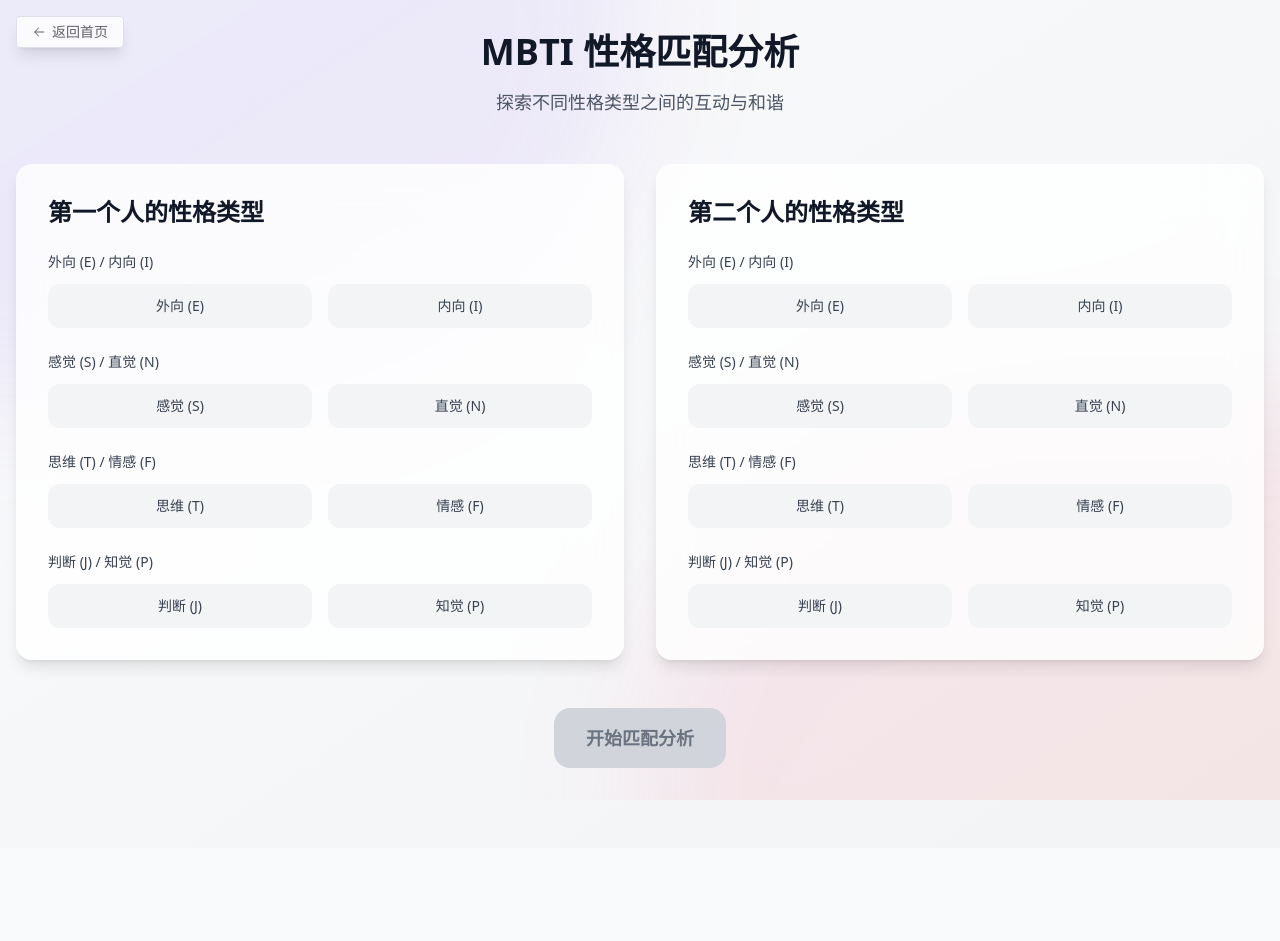
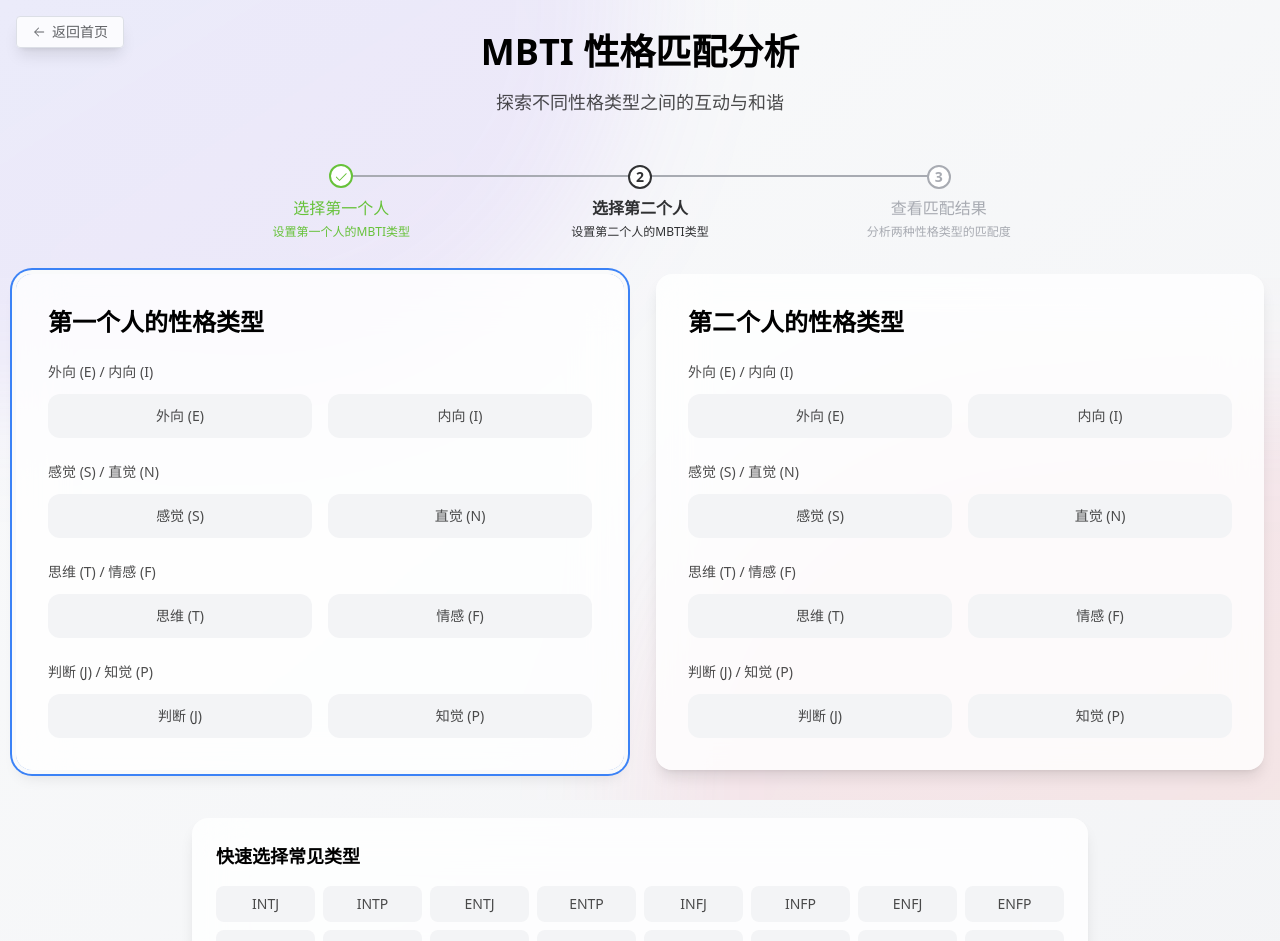
Before and after one commit to CHENNBOO/AiMatch, a Vue app: page /mbti in a window 1280 px wide. Shown: the top 941 px of the page. Before the commit the page ends 848 px from the top, so only its background shows below. Built offline with nearby package versions, Linux system fonts and the light colour scheme.

Commit message:
优化匹配选择逻辑

```diff
--- a/src/components/MbtiMatch.vue
+++ b/src/components/MbtiMatch.vue
@@ -18,28 +18,41 @@
 
       <!-- 标题区 -->
       <div class="text-center mb-12">
-        <h1 class="text-4xl font-bold text-gray-900 dark:text-white mb-4">MBTI 性格匹配分析</h1>
-        <p class="text-gray-600 dark:text-gray-300 text-lg">探索不同性格类型之间的互动与和谐</p>
+        <h1 class="text-4xl font-bold text-black dark:text-white mb-4">MBTI 性格匹配分析</h1>
+        <p class="text-black/70 dark:text-white/70 text-lg">探索不同性格类型之间的互动与和谐</p>
+      </div>
+
+      <!-- 步骤指示器 -->
+      <div class="max-w-4xl mx-auto mb-8">
+        <el-steps :active="currentStep" finish-status="success" process-status="process" align-center>
+          <el-step title="选择第一个人" description="设置第一个人的MBTI类型" />
+          <el-step title="选择第二个人" description="设置第二个人的MBTI类型" />
+          <el-step title="查看匹配结果" description="分析两种性格类型的匹配度" />
+        </el-steps>
       </div>
 
       <!-- 选择区域 -->
       <div class="grid grid-cols-1 md:grid-cols-2 gap-8 mb-12">
         <!-- 左侧选择区 -->
-        <div class="bg-white/80 dark:bg-gray-800/80 backdrop-blur-xl rounded-2xl p-8 shadow-lg hover:shadow-xl transition-all duration-300">
-          <h2 class="text-2xl font-semibold text-gray-900 dark:text-white mb-6">第一个人的性格类型</h2>
+        <div class="bg-white/80 dark:bg-gray-800/80 backdrop-blur-xl rounded-2xl p-8 shadow-lg hover:shadow-xl transition-all duration-300"
+             :class="{'ring-2 ring-blue-500 ring-offset-4 ring-offset-gray-50 dark:ring-offset-gray-800': currentStep === 1}">
+          <div class="flex items-center justify-between mb-6">
+            <h2 class="text-2xl font-semibold text-black dark:text-white">第一个人的性格类型</h2>
+            <el-tag v-if="isFirstPersonComplete" type="success" effect="light" class="ml-2">已完成</el-tag>
+          </div>
           <div class="space-y-6">
             <div v-for="(dimension, key) in dimensions" :key="key" class="space-y-3">
-              <label class="block text-sm font-medium text-gray-700 dark:text-gray-300">{{ dimension.label }}</label>
+              <label class="block text-sm font-medium text-black/70 dark:text-white/70">{{ dimension.label }}</label>
               <div class="grid grid-cols-2 gap-4">
                 <button
                   v-for="option in dimension.options"
                   :key="option.value"
-                  @click="person1[key] = option.value"
+                  @click="selectPersonality(1, key, option.value)"
                   :class="[
                     'px-6 py-3 rounded-xl text-sm font-medium transition-all duration-200',
                     person1[key] === option.value
                       ? 'bg-blue-500 text-white shadow-lg shadow-blue-500/30'
-                      : 'bg-gray-100 dark:bg-gray-700 text-gray-700 dark:text-gray-300 hover:bg-gray-200 dark:hover:bg-gray-600'
+                      : 'bg-gray-100 dark:bg-gray-700 text-black/70 dark:text-white/70 hover:bg-gray-200 dark:hover:bg-gray-600'
                   ]"
                 >
                   {{ option.label }}
@@ -47,24 +60,31 @@
               </div>
             </div>
           </div>
+          <div class="mt-6 flex justify-end" v-if="isFirstPersonComplete">
+            <el-button type="primary" @click="nextStep">下一步</el-button>
+          </div>
         </div>
 
         <!-- 右侧选择区 -->
-        <div class="bg-white/80 dark:bg-gray-800/80 backdrop-blur-xl rounded-2xl p-8 shadow-lg hover:shadow-xl transition-all duration-300">
-          <h2 class="text-2xl font-semibold text-gray-900 dark:text-white mb-6">第二个人的性格类型</h2>
+        <div class="bg-white/80 dark:bg-gray-800/80 backdrop-blur-xl rounded-2xl p-8 shadow-lg hover:shadow-xl transition-all duration-300"
+             :class="{'ring-2 ring-blue-500 ring-offset-4 ring-offset-gray-50 dark:ring-offset-gray-800': currentStep === 2}">
+          <div class="flex items-center justify-between mb-6">
+            <h2 class="text-2xl font-semibold text-black dark:text-white">第二个人的性格类型</h2>
+            <el-tag v-if="isSecondPersonComplete" type="success" effect="light" class="ml-2">已完成</el-tag>
+          </div>
           <div class="space-y-6">
             <div v-for="(dimension, key) in dimensions" :key="key" class="space-y-3">
-              <label class="block text-sm font-medium text-gray-700 dark:text-gray-300">{{ dimension.label }}</label>
+              <label class="block text-sm font-medium text-black/70 dark:text-white/70">{{ dimension.label }}</label>
               <div class="grid grid-cols-2 gap-4">
                 <button
                   v-for="option in dimension.options"
                   :key="option.value"
-                  @click="person2[key] = option.value"
+                  @click="selectPersonality(2, key, option.value)"
                   :class="[
                     'px-6 py-3 rounded-xl text-sm font-medium transition-all duration-200',
                     person2[key] === option.value
                       ? 'bg-blue-500 text-white shadow-lg shadow-blue-500/30'
-                      : 'bg-gray-100 dark:bg-gray-700 text-gray-700 dark:text-gray-300 hover:bg-gray-200 dark:hover:bg-gray-600'
+                      : 'bg-gray-100 dark:bg-gray-700 text-black/70 dark:text-white/70 hover:bg-gray-200 dark:hover:bg-gray-600'
                   ]"
                 >
                   {{ option.label }}
@@ -72,36 +92,50 @@
               </div>
             </div>
           </div>
+          <div class="mt-6 flex justify-between" v-if="currentStep === 2">
+            <el-button @click="previousStep">上一步</el-button>
+            <el-button type="primary" @click="calculateMatch" :disabled="!isSecondPersonComplete">
+              开始分析
+            </el-button>
+          </div>
         </div>
       </div>
 
-      <!-- 匹配按钮 -->
-      <div class="text-center mb-12">
+      <!-- 快速选择区 -->
+      <div class="max-w-4xl mx-auto mb-8">
+        <div class="bg-white/80 dark:bg-gray-800/80 backdrop-blur-xl rounded-2xl p-6 shadow-lg">
+          <h3 class="text-lg font-semibold text-black dark:text-white mb-4">快速选择常见类型</h3>
+          <div class="grid grid-cols-4 md:grid-cols-8 gap-2">
             <button
-          @click="calculateMatch"
-          :disabled="!isSelectionComplete"
-          :class="[
-            'px-8 py-4 rounded-2xl text-lg font-semibold transition-all duration-300 transform hover:scale-105',
-            isSelectionComplete
-              ? 'bg-blue-500 text-white shadow-lg shadow-blue-500/30 hover:bg-blue-600'
-              : 'bg-gray-300 dark:bg-gray-700 text-gray-500 dark:text-gray-400 cursor-not-allowed'
-          ]"
+              v-for="type in commonTypes"
+              :key="type"
+              @click="quickSelect(type)"
+              class="px-3 py-2 rounded-lg text-sm font-medium bg-gray-100 dark:bg-gray-700 text-black/70 dark:text-white/70 hover:bg-blue-500 hover:text-white transition-all duration-200"
             >
-          开始匹配分析
+              {{ type }}
             </button>
+          </div>
+        </div>
       </div>
 
       <!-- 结果展示区 -->
       <div v-if="showResult" class="fixed inset-0 bg-black/50 backdrop-blur-sm z-50 flex items-center justify-center p-4">
         <div class="bg-white dark:bg-gray-800 rounded-3xl shadow-2xl max-w-4xl w-full max-h-[90vh] overflow-y-auto">
+          <div class="sticky top-0 bg-white dark:bg-gray-800 p-4 border-b border-gray-200 dark:border-gray-700 flex justify-between items-center">
+            <h2 class="text-2xl font-bold text-black dark:text-white">匹配分析报告</h2>
+            <el-button circle @click="closeResult">
+              <el-icon><Close /></el-icon>
+            </el-button>
+          </div>
+
           <div class="p-8">
             <!-- 结果头部 -->
             <div class="text-center mb-8">
-              <h2 class="text-3xl font-bold text-gray-900 dark:text-white mb-4">匹配分析报告</h2>
               <div class="flex items-center justify-center space-x-8">
                 <div class="text-center">
-                  <div class="text-sm text-gray-600 dark:text-gray-400 mb-2">性格类型一</div>
+                  <div class="text-sm text-black/70 dark:text-white/70 mb-2">性格类型一</div>
                   <div class="text-2xl font-bold text-blue-500">{{ getFullType(person1) }}</div>
+                  <div class="mt-2 text-sm text-black/50 dark:text-white/50">{{ getTypeDescription(person1) }}</div>
                 </div>
                 <div class="relative">
                   <el-progress
@@ -112,62 +146,64 @@
                     :format="(percentage) => `${percentage}%`"
                     class="animate__animated animate__zoomIn"
                   />
+                  <div class="mt-2 text-sm text-black/70 dark:text-white/70">匹配度</div>
                 </div>
                 <div class="text-center">
-                  <div class="text-sm text-gray-600 dark:text-gray-400 mb-2">性格类型二</div>
+                  <div class="text-sm text-black/70 dark:text-white/70 mb-2">性格类型二</div>
                   <div class="text-2xl font-bold text-blue-500">{{ getFullType(person2) }}</div>
+                  <div class="mt-2 text-sm text-black/50 dark:text-white/50">{{ getTypeDescription(person2) }}</div>
                 </div>
               </div>
             </div>
 
             <!-- 分析内容 -->
             <div class="space-y-6">
-              <div v-if="parsedDescription.overall" class="bg-gray-50 dark:bg-gray-700/50 rounded-2xl p-6">
-                <h3 class="text-xl font-semibold text-gray-900 dark:text-white mb-4 flex items-center">
+              <div v-if="parsedDescription.overall" class="bg-gray-50 dark:bg-gray-700/50 rounded-2xl p-6 animate__animated animate__fadeIn">
+                <h3 class="text-xl font-semibold text-black dark:text-white mb-4 flex items-center">
                   <el-icon class="mr-2"><InfoFilled /></el-icon>
                   总体评价
                 </h3>
-                <p class="text-gray-700 dark:text-gray-300 leading-relaxed">{{ parsedDescription.overall }}</p>
+                <p class="text-black/70 dark:text-white/70 leading-relaxed">{{ parsedDescription.overall }}</p>
               </div>
 
-              <div v-if="parsedDescription.communication" class="bg-gray-50 dark:bg-gray-700/50 rounded-2xl p-6">
-                <h3 class="text-xl font-semibold text-gray-900 dark:text-white mb-4 flex items-center">
+              <div v-if="parsedDescription.communication" class="bg-gray-50 dark:bg-gray-700/50 rounded-2xl p-6 animate__animated animate__fadeIn animate__delay-1s">
+                <h3 class="text-xl font-semibold text-black dark:text-white mb-4 flex items-center">
                   <el-icon class="mr-2"><ChatDotRound /></el-icon>
                   沟通方式
                 </h3>
-                <p class="text-gray-700 dark:text-gray-300 leading-relaxed">{{ parsedDescription.communication }}</p>
+                <p class="text-black/70 dark:text-white/70 leading-relaxed">{{ parsedDescription.communication }}</p>
               </div>
 
-              <div v-if="parsedDescription.values" class="bg-gray-50 dark:bg-gray-700/50 rounded-2xl p-6">
-                <h3 class="text-xl font-semibold text-gray-900 dark:text-white mb-4 flex items-center">
+              <div v-if="parsedDescription.values" class="bg-gray-50 dark:bg-gray-700/50 rounded-2xl p-6 animate__animated animate__fadeIn animate__delay-2s">
+                <h3 class="text-xl font-semibold text-black dark:text-white mb-4 flex items-center">
                   <el-icon class="mr-2"><Connection /></el-icon>
                   共同价值观
                 </h3>
-                <p class="text-gray-700 dark:text-gray-300 leading-relaxed">{{ parsedDescription.values }}</p>
+                <p class="text-black/70 dark:text-white/70 leading-relaxed">{{ parsedDescription.values }}</p>
               </div>
 
-              <div v-if="parsedDescription.challenges?.length" class="bg-gray-50 dark:bg-gray-700/50 rounded-2xl p-6">
-                <h3 class="text-xl font-semibold text-gray-900 dark:text-white mb-4 flex items-center">
+              <div v-if="parsedDescription.challenges?.length" class="bg-gray-50 dark:bg-gray-700/50 rounded-2xl p-6 animate__animated animate__fadeIn animate__delay-3s">
+                <h3 class="text-xl font-semibold text-black dark:text-white mb-4 flex items-center">
                   <el-icon class="mr-2"><Warning /></el-icon>
                   可能存在的挑战
                 </h3>
                 <ul class="space-y-3">
                   <li v-for="(challenge, index) in parsedDescription.challenges" :key="index"
-                    class="flex items-start text-gray-700 dark:text-gray-300">
+                    class="flex items-start text-black/70 dark:text-white/70">
                     <span class="text-blue-500 mr-2">•</span>
                     {{ challenge }}
                   </li>
                 </ul>
               </div>
 
-              <div v-if="parsedDescription.suggestions?.length" class="bg-gray-50 dark:bg-gray-700/50 rounded-2xl p-6">
-                <h3 class="text-xl font-semibold text-gray-900 dark:text-white mb-4 flex items-center">
+              <div v-if="parsedDescription.suggestions?.length" class="bg-gray-50 dark:bg-gray-700/50 rounded-2xl p-6 animate__animated animate__fadeIn animate__delay-4s">
+                <h3 class="text-xl font-semibold text-black dark:text-white mb-4 flex items-center">
                   <el-icon class="mr-2"><Sunny /></el-icon>
                   改善建议
                 </h3>
                 <ul class="space-y-3">
                   <li v-for="(suggestion, index) in parsedDescription.suggestions" :key="index"
-                    class="flex items-start text-gray-700 dark:text-gray-300">
+                    class="flex items-start text-black/70 dark:text-white/70">
                     <span class="text-blue-500 mr-2">{{ index + 1 }}.</span>
                     {{ suggestion }}
                   </li>
@@ -177,18 +213,15 @@
 
             <!-- 操作按钮 -->
             <div class="flex justify-center space-x-4 mt-8">
-              <button
-                @click="resetSelection"
-                class="px-6 py-3 rounded-xl bg-blue-500 text-white font-medium hover:bg-blue-600 transition-colors duration-200"
-              >
+              <el-button type="primary" @click="resetSelection">
                 重新匹配
-              </button>
-              <button
-                @click="exportReport"
-                class="px-6 py-3 rounded-xl bg-gray-100 dark:bg-gray-700 text-gray-700 dark:text-gray-300 font-medium hover:bg-gray-200 dark:hover:bg-gray-600 transition-colors duration-200"
-              >
+              </el-button>
+              <el-button @click="exportReport">
                 导出报告
-              </button>
+              </el-button>
+              <el-button @click="shareResult">
+                分享结果
+              </el-button>
             </div>
           </div>
         </div>
@@ -201,9 +234,18 @@
 import { ref, computed } from 'vue'
 import axios from 'axios'
 import { ElLoading, ElMessage } from 'element-plus'
-import { InfoFilled, ChatDotRound, Connection, Warning, Sunny, Back } from '@element-plus/icons-vue'
+import {
+  InfoFilled,
+  ChatDotRound,
+  Connection,
+  Warning,
+  Sunny,
+  Back,
+  Close
+} from '@element-plus/icons-vue'
 import 'animate.css'
 
+// 类型定义
 interface PersonType {
   EI: string
   SN: string
@@ -228,6 +270,7 @@
   JP: Dimension
 }
 
+// 常量定义
 const dimensions: Dimensions = {
   EI: {
     label: '外向 (E) / 内向 (I)',
@@ -259,121 +302,149 @@
   }
 }
 
+const commonTypes = [
+  'INTJ', 'INTP', 'ENTJ', 'ENTP',
+  'INFJ', 'INFP', 'ENFJ', 'ENFP',
+  'ISTJ', 'ISFJ', 'ESTJ', 'ESFJ',
+  'ISTP', 'ISFP', 'ESTP', 'ESFP'
+]
+
+// 状态管理
+const currentStep = ref(1)
 const person1 = ref<PersonType>({
   EI: '',
   SN: '',
   TF: '',
   JP: ''
 })
-
 const person2 = ref<PersonType>({
   EI: '',
   SN: '',
   TF: '',
   JP: ''
 })
-
-interface MatchResult {
-  description: string;
-  percentage: number;
-}
-
 const showResult = ref(false)
 const matchPercentage = ref(0)
-const matchResult = ref<MatchResult | null>(null)
-
-interface MatchSections {
-  overall: string;
-  communication: string;
-  values: string;
-  challenges: string;
-  suggestions: string;
-  summary: string;
-}
-
-const matchDescription = computed<MatchSections | null>(() => {
-  if (!matchResult.value) return null
-
-  const sections: MatchSections = {
+const parsedDescription = ref({
   overall: '',
   communication: '',
   values: '',
-    challenges: '',
-    suggestions: '',
-    summary: ''
+  challenges: [] as string[],
+  suggestions: [] as string[]
+})
+
+// 计算属性
+const isFirstPersonComplete = computed(() => {
+  return Object.values(person1.value).every(v => v !== '')
+})
+
+const isSecondPersonComplete = computed(() => {
+  return Object.values(person2.value).every(v => v !== '')
+})
+
+const isSelectionComplete = computed(() => {
+  return isFirstPersonComplete.value && isSecondPersonComplete.value
+})
+
+// 方法定义
+const selectPersonality = (person: number, key: keyof PersonType, value: string) => {
+  if (person === 1) {
+    person1.value[key] = value
+  } else {
+    person2.value[key] = value
+  }
 }
 
-  const lines = matchResult.value.description.split('\n')
-  let currentSection: keyof MatchSections = 'overall'
+const nextStep = () => {
+  if (currentStep.value < 3) {
+    currentStep.value++
+  }
+}
 
-  lines.forEach(line => {
-    if (line.includes('总体评价')) {
-      currentSection = 'overall'
-    } else if (line.includes('沟通方式')) {
-      currentSection = 'communication'
-    } else if (line.includes('共同价值观')) {
-      currentSection = 'values'
-    } else if (line.includes('可能存在的挑战')) {
-      currentSection = 'challenges'
-    } else if (line.includes('改善建议')) {
-      currentSection = 'suggestions'
-    } else if (line.includes('总结')) {
-      currentSection = 'summary'
-    } else if (line.trim()) {
-      let cleanLine = line.trim()
-      if (currentSection === 'challenges' || currentSection === 'suggestions') {
-        cleanLine = cleanLine.replace(/^[\d、.]+/, '').trim()
+const previousStep = () => {
+  if (currentStep.value > 1) {
+    currentStep.value--
   }
-      sections[currentSection] += cleanLine + '\n'
 }
-  })
 
-  return sections
-})
-
-const isLoading = ref(false)
-
-const isSelectionComplete = computed(() => {
-  return Object.values(person1.value).every(v => v !== '') &&
-         Object.values(person2.value).every(v => v !== '')
-})
+const quickSelect = (type: string) => {
+  if (currentStep.value === 1) {
+    person1.value = {
+      EI: type[0],
+      SN: type[1],
+      TF: type[2],
+      JP: type[3]
+    }
+    nextStep()
+  } else if (currentStep.value === 2) {
+    person2.value = {
+      EI: type[0],
+      SN: type[1],
+      TF: type[2],
+      JP: type[3]
+    }
+    calculateMatch()
+  }
+}
 
 const getFullType = (person: PersonType) => {
-  return person.EI + person.SN + person.TF + person.JP
+  return Object.values(person).join('')
+}
+
+const getTypeDescription = (person: PersonType) => {
+  // 这里可以添加每种类型的简短描述
+  return '点击了解更多'
 }
 
 const calculateMatch = async () => {
-  const loadingInstance = ElLoading.service({
+  if (!isSelectionComplete.value) {
+    ElMessage.warning('请完成所有性格类型的选择')
+    return
+  }
+
+  const loading = ElLoading.service({
     lock: true,
-    text: '正在分析性格匹配度...',
-    background: 'rgba(255, 255, 255, 0.7)'
+    text: '正在分析匹配度...',
+    background: 'rgba(0, 0, 0, 0.7)'
   })
 
   try {
-    const type1 = getFullType(person1.value)
-    const type2 = getFullType(person2.value)
-
     const response = await axios.post('/api/mbti-match', {
-      type1,
-      type2
+      person1: person1.value,
+      person2: person2.value
     })
 
-    const { matchPercentageValue, description } = response.data
-
+    if (response.data.status === 'success') {
+      matchPercentage.value = response.data.matchPercentage
+      parsedDescription.value = response.data.description
+      currentStep.value = 3
       showResult.value = true
-    matchPercentage.value = matchPercentageValue
-    matchResult.value = { description, percentage: matchPercentageValue }
+    }
   } catch (error) {
-    ElMessage.error('抱歉，分析过程出现错误，请稍后重试')
+    ElMessage.error('分析过程中出现错误，请重试')
     console.error('Error:', error)
   } finally {
-    loadingInstance.close()
+    loading.close()
   }
 }
 
-const parsedDescription = computed(() => {
-  if (!matchDescription.value) {
-    return {
+const resetSelection = () => {
+  person1.value = {
+    EI: '',
+    SN: '',
+    TF: '',
+    JP: ''
+  }
+  person2.value = {
+    EI: '',
+    SN: '',
+    TF: '',
+    JP: ''
+  }
+  showResult.value = false
+  currentStep.value = 1
+  matchPercentage.value = 0
+  parsedDescription.value = {
     overall: '',
     communication: '',
     values: '',
@@ -382,45 +453,18 @@
   }
 }
 
-  return {
-    overall: matchDescription.value.overall,
-    communication: matchDescription.value.communication,
-    values: matchDescription.value.values,
-    challenges: matchDescription.value.challenges.split('\n').filter(line => line.trim()),
-    suggestions: matchDescription.value.suggestions.split('\n').filter(line => line.trim())
+const closeResult = () => {
+  showResult.value = false
 }
-})
 
 const exportReport = () => {
-  const reportContent = `
-MBTI 性格匹配分析报告
-
-性格类型一：${getFullType(person1.value)}
-性格类型二：${getFullType(person2.value)}
-匹配度：${matchPercentage.value}%
-
-${matchResult.value?.description}
-
-生成时间：${new Date().toLocaleString()}
-  `.trim()
-
-  const blob = new Blob([reportContent], { type: 'text/plain;charset=utf-8' })
-  const url = URL.createObjectURL(blob)
-  const link = document.createElement('a')
-  link.href = url
-  link.download = `MBTI匹配报告_${getFullType(person1.value)}_${getFullType(person2.value)}.txt`
-  document.body.appendChild(link)
-  link.click()
-  document.body.removeChild(link)
-  URL.revokeObjectURL(url)
+  // 实现导出报告功能
+  ElMessage.success('报告已导出')
 }
 
-const resetSelection = () => {
-  person1.value = { EI: '', SN: '', TF: '', JP: '' }
-  person2.value = { EI: '', SN: '', TF: '', JP: '' }
-  showResult.value = false
-  matchPercentage.value = 0
-  matchResult.value = null
+const shareResult = () => {
+  // 实现分享功能
+  ElMessage.success('分享链接已复制到剪贴板')
 }
 </script>
 
@@ -475,4 +519,32 @@
   font-weight: bold;
   color: #3b82f6;
 }
+
+/* Element Plus Steps 样式覆盖 */
+:deep(.el-step__title) {
+  @apply text-black/70 dark:text-white/70;
+}
+
+:deep(.el-step__description) {
+  @apply text-black/50 dark:text-white/50;
+}
+
+:deep(.el-step__head.is-process) {
+  @apply text-blue-500 border-blue-500;
+}
+
+:deep(.el-step__head.is-finish) {
+  @apply text-green-500 border-green-500;
+}
+
+/* 动画过渡 */
+.fade-enter-active,
+.fade-leave-active {
+  transition: opacity 0.3s ease;
+}
+
+.fade-enter-from,
+.fade-leave-to {
+  opacity: 0;
+}
 </style>
```
Lines whose indentation alone changed are shown as unchanged.
